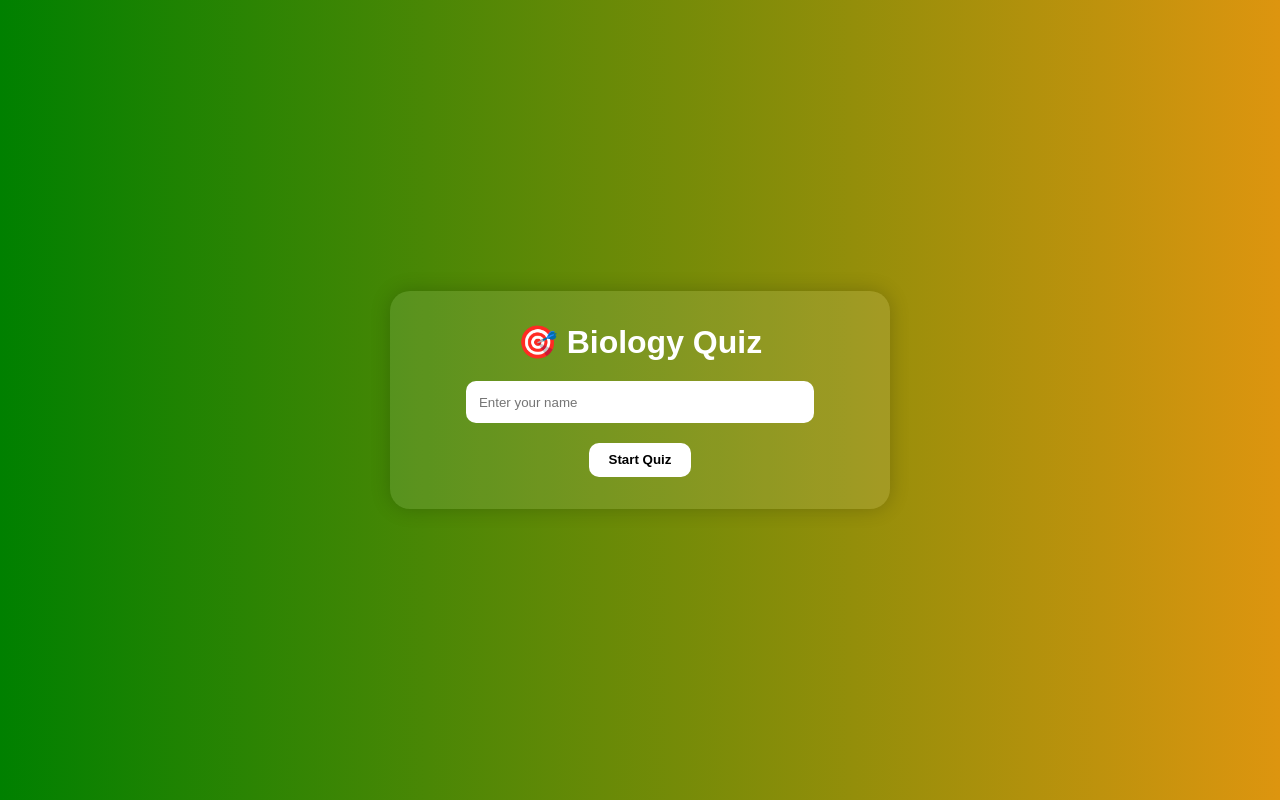
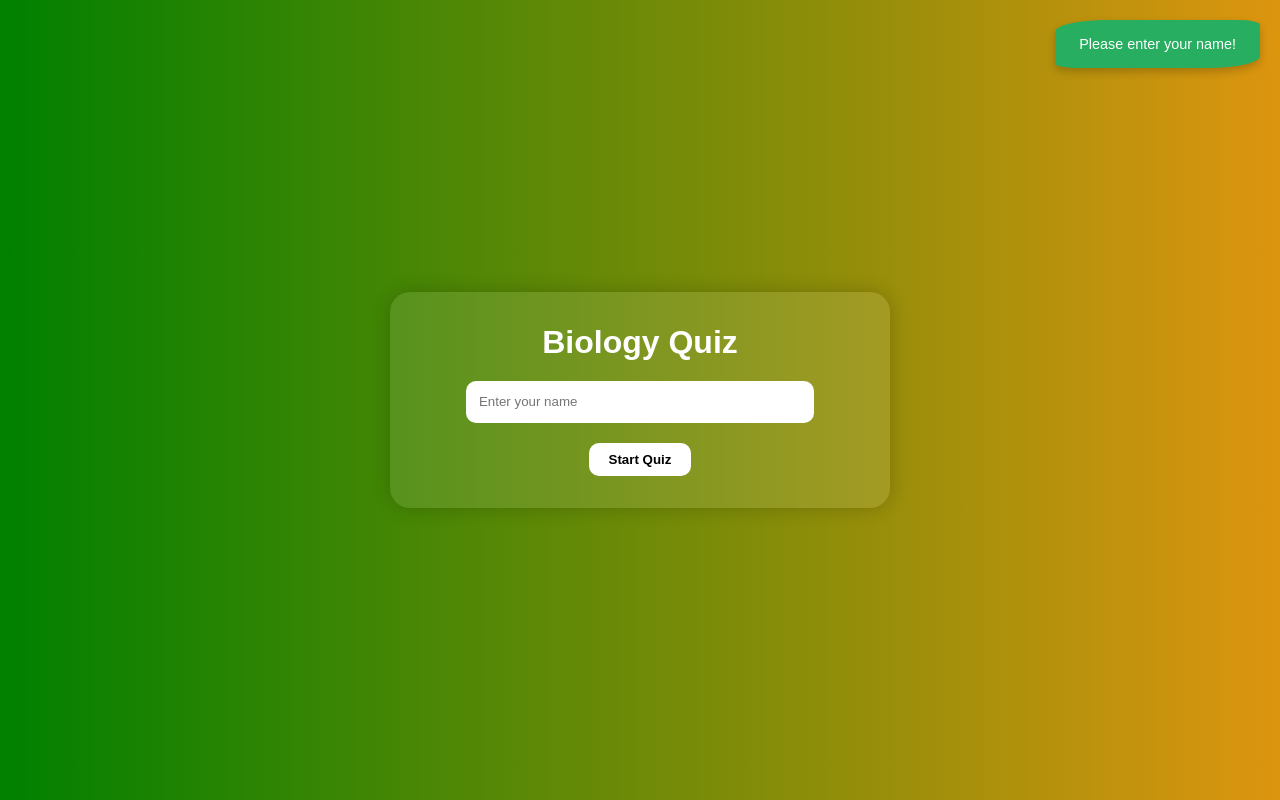
Before and after one commit to nisola2008/Jamb-quiz, a plain HTML site: page index.html in a window 1280 px wide. Both pictures are taken after a click on the button "Start Quiz". Drawn offline with Linux system fonts and the light colour scheme.

Commit message:
back to biology

```diff
--- a/index.html
+++ b/index.html
@@ -10,7 +10,7 @@
     <div class="quiz-container">
     <!-- Start Screen -->
     <div class="start-screen" id="start-screen">
-      <h1>🎯 Biology Quiz</h1>
+      <h1> Biology Quiz</h1>
       <input type="text" id="username" placeholder="Enter your name" class="user">
       <button id="start-btn">Start Quiz</button>
     </div>
@@ -34,6 +34,7 @@
       <p>Thanks for playing!</p>
     </div>
   </div>
+  <div id="toast-container"></div>
     <script src="index.js"></script>
 </body>
 </html>
--- a/index.js
+++ b/index.js
@@ -226,11 +226,11 @@ function startQuiz() {
 
   playerName = nameInput.value.trim();
   if(playerName == "") {
-    alert("Please enter your name!");
+    showToast("Please enter your name!");
     return;
   }
   else if (playerName.length < 5) {
-    alert("Please enter at least 5 characters");
+    showToast("Please enter at least 5 characters");
     return;
   }
   startScreen.classList.add("hide");
@@ -306,7 +306,7 @@ function showResult() {
   resultBox.innerHTML = `
     <h2>Quiz Completed 👍</h2>
     <p>Your Final Score: <span id="score">${score}</span> / ${questions.length}</p>
-    <p>Thanks for playing!</p>
+    <p>Thanks for playing <span class="wow">${playerName}!</span></p>
     `;
 
   const categoryText = document.createElement("p");
@@ -348,6 +348,21 @@ quizBox.classList.remove("hide");
 nextBtn.classList.add("hide");
 startQuiz();
 }
+function showToast(message, type = "success") {
+    console.log("Toast call function");
+    const container = document.getElementById("toast-container");
+
+    const toast = document.createElement("div");
+    toast.classList.add("toast", type);
+    toast.innerHTML = message;
+
+    container.appendChild(toast);
+
+    setTimeout(() => {
+        toast.style.animation = "fadeOut 0.5s forwards";
+        setTimeout(() => toast.remove(), 500);
+    }, 3000);
+  }
 /*resultBox.classList.add("hide");
 quizBox.classList.remove("hide");
 //to reset values
--- a/style.css
+++ b/style.css
@@ -121,3 +121,51 @@ button:hover {
         font-size: 1.3em;
     }
 }
+#toast-container {
+    position: fixed;
+    top: 20px;
+    right: 20px;
+    z-index: 2000;
+    display: flex;
+    flex-direction: column;
+    gap: 10px;
+}
+
+.toast {
+    padding: 1rem 1.5rem;
+    background: #333;
+    color: white;
+    border-radius: 25% 10%;
+    font-size: 0.9rem;
+    display: flex;
+    align-items: center;
+    gap: 10px;
+    box-shadow: 0 4px 8px rgba(0,0,0,0.2);
+    animation: slideIn 0.4s ease forwards;
+    opacity: 0;
+}
+
+.toast.success {
+    background: #27ae60;
+}
+
+.toast.error {
+    background: #e74c3c;
+}
+
+.toast.info {
+    background: #3498db;
+}
+
+@keyframes slideIn {
+    from { opacity: 0; transform: translateX(50px); }
+    to { opacity: 1; transform: translateX(0); }
+}
+
+@keyframes fadeOut {
+    from { opacity: 1; }
+    to { opacity: 0; transform: translateX(50px); }
+}
+.wow {
+  text-transform: uppercase;
+}
```
